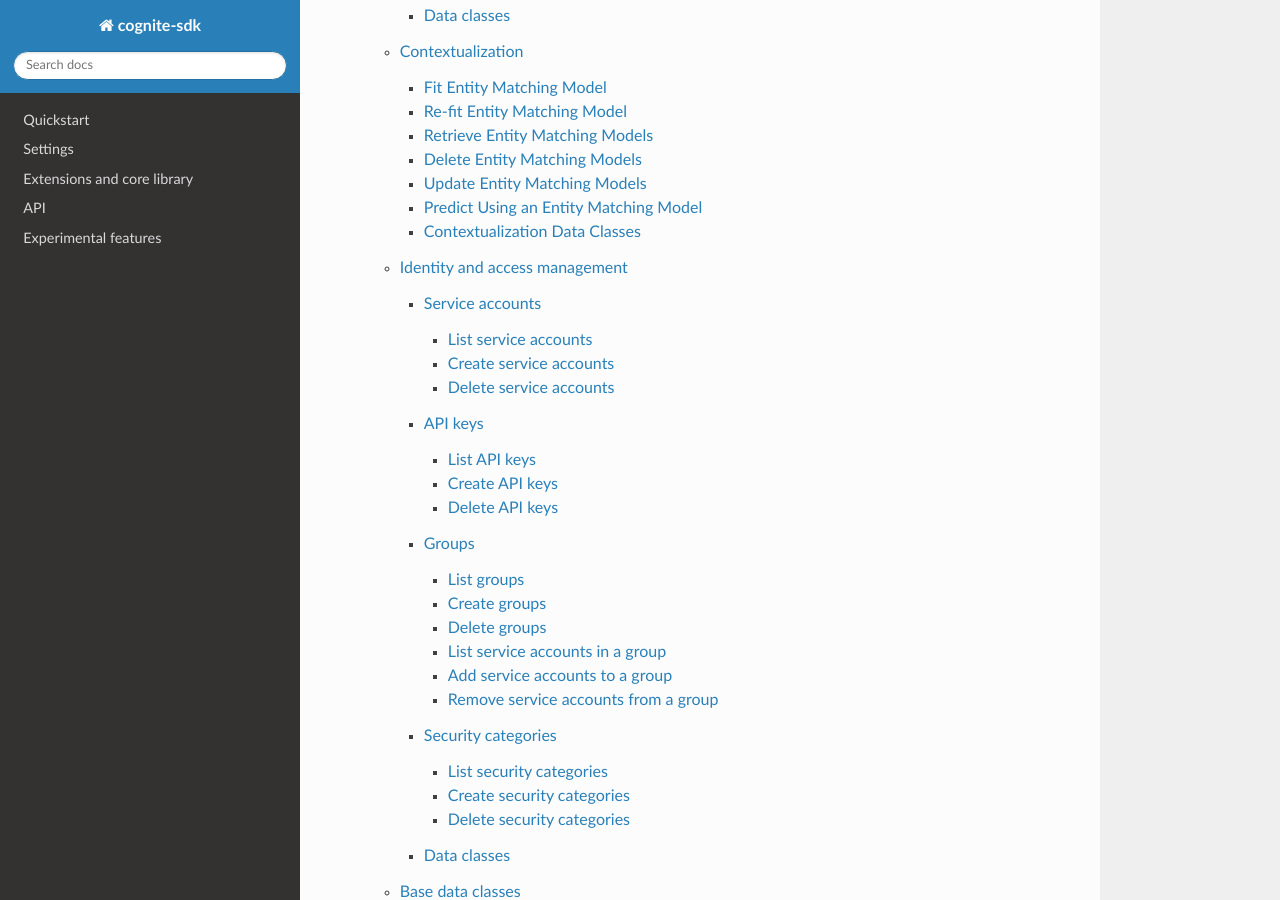
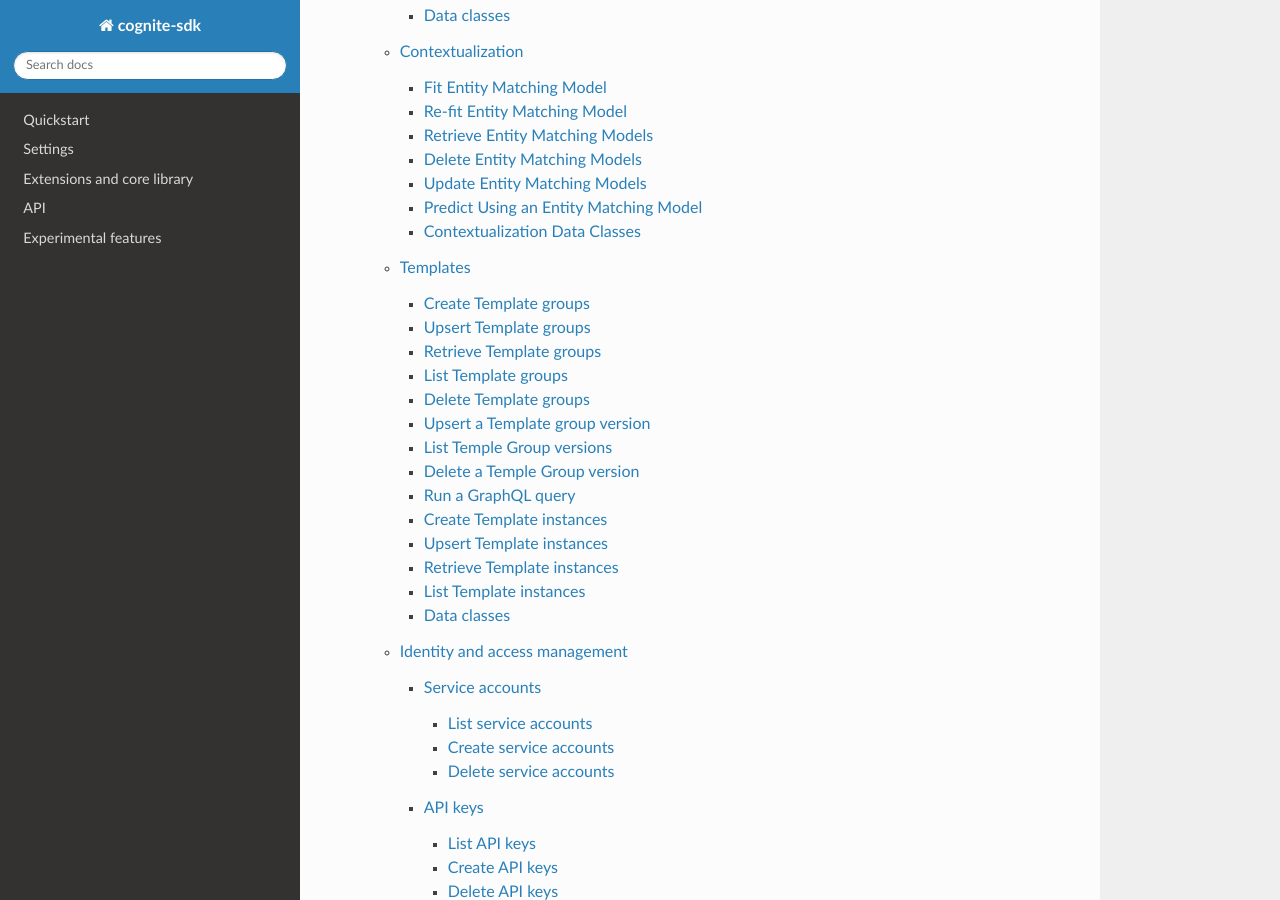
Before and after one commit to cognitedata/cognite-sdk-python, a Sphinx documentation site: the page built from docs/source/index.rst, in a window 1280 px wide and 900 px high, scrolled down 5101 px. Built offline with Sphinx 7.4.7 and the Read the Docs theme 2.0.0, drawn with Linux system fonts in a browser that asks for light colours.

Commit message:
add docs

```diff
--- a/docs/source/cognite.rst
+++ b/docs/source/cognite.rst
@@ -856,6 +856,66 @@ Contextualization Data Classes
     :inherited-members:
 
 
+Templates
+---------
+Create Template groups
+^^^^^^^^^^^^^^^^^^^^^^
+.. automethod:: cognite.client._api.templates.TemplateGroupsAPI.create
+
+Upsert Template groups
+^^^^^^^^^^^^^^^^^^^^^^
+.. automethod:: cognite.client._api.templates.TemplateGroupsAPI.upsert
+
+Retrieve Template groups
+^^^^^^^^^^^^^^^^^^^^^^^^
+.. automethod:: cognite.client._api.templates.TemplateGroupsAPI.retrieve_multiple
+
+List Template groups
+^^^^^^^^^^^^^^^^^^^^
+.. automethod:: cognite.client._api.templates.TemplateGroupsAPI.list
+
+Delete Template groups
+^^^^^^^^^^^^^^^^^^^^^^
+.. automethod:: cognite.client._api.templates.TemplateGroupsAPI.delete
+
+Upsert a Template group version
+^^^^^^^^^^^^^^^^^^^^^^^^^^^^^^^
+.. automethod:: cognite.client._api.templates.TemplateGroupVersionsAPI.upsert
+
+List Temple Group versions
+^^^^^^^^^^^^^^^^^^^^^^^^^^
+.. automethod:: cognite.client._api.templates.TemplateGroupVersionsAPI.list
+
+Delete a Temple Group version
+^^^^^^^^^^^^^^^^^^^^^^^^^^^^^
+.. automethod:: cognite.client._api.templates.TemplateGroupVersionsAPI.delete
+
+Run a GraphQL query
+^^^^^^^^^^^^^^^^^^^
+.. automethod:: cognite.client._api.templates.TemplatesAPI.graphql_query
+
+Create Template instances
+^^^^^^^^^^^^^^^^^^^^^^^^^
+.. automethod:: cognite.client._api.templates.TemplateInstancesAPI.create
+
+Upsert Template instances
+^^^^^^^^^^^^^^^^^^^^^^^^^
+.. automethod:: cognite.client._api.templates.TemplateInstancesAPI.upsert
+
+Retrieve Template instances
+^^^^^^^^^^^^^^^^^^^^^^^^^^^
+.. automethod:: cognite.client._api.templates.TemplateInstancesAPI.retrieve_multiple
+
+List Template instances
+^^^^^^^^^^^^^^^^^^^^^^^
+.. automethod:: cognite.client._api.templates.TemplateInstancesAPI.list
+
+Data classes
+^^^^^^^^^^^^
+.. automodule:: cognite.client.data_classes.templates
+    :members:
+    :show-inheritance:
+
 Identity and access management
 ------------------------------
 Service accounts
```
